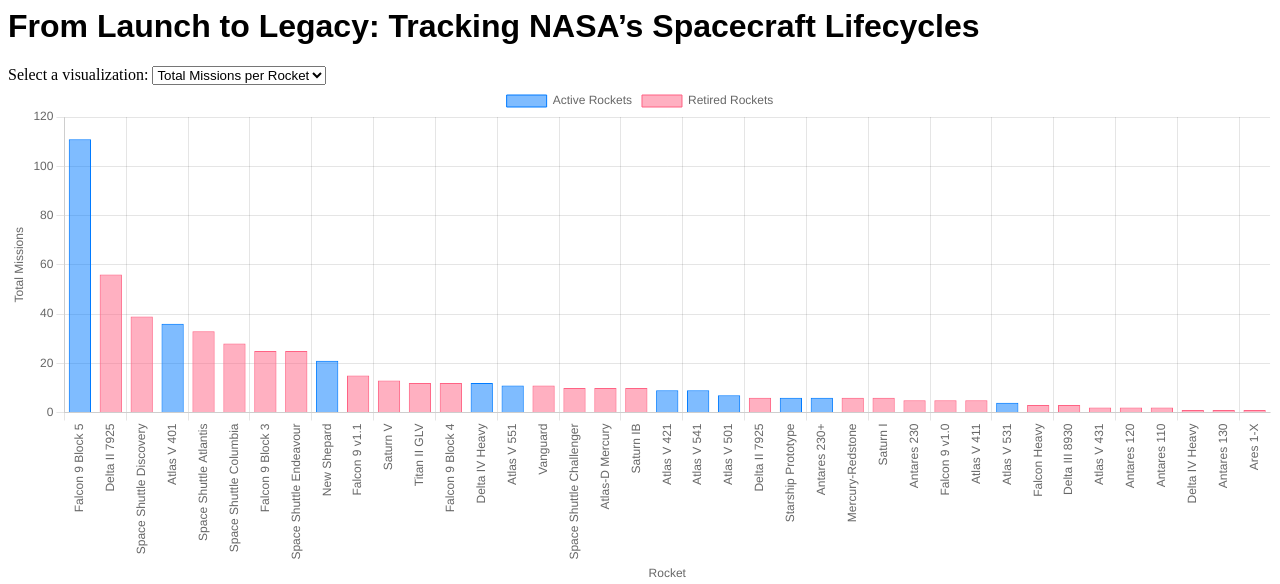
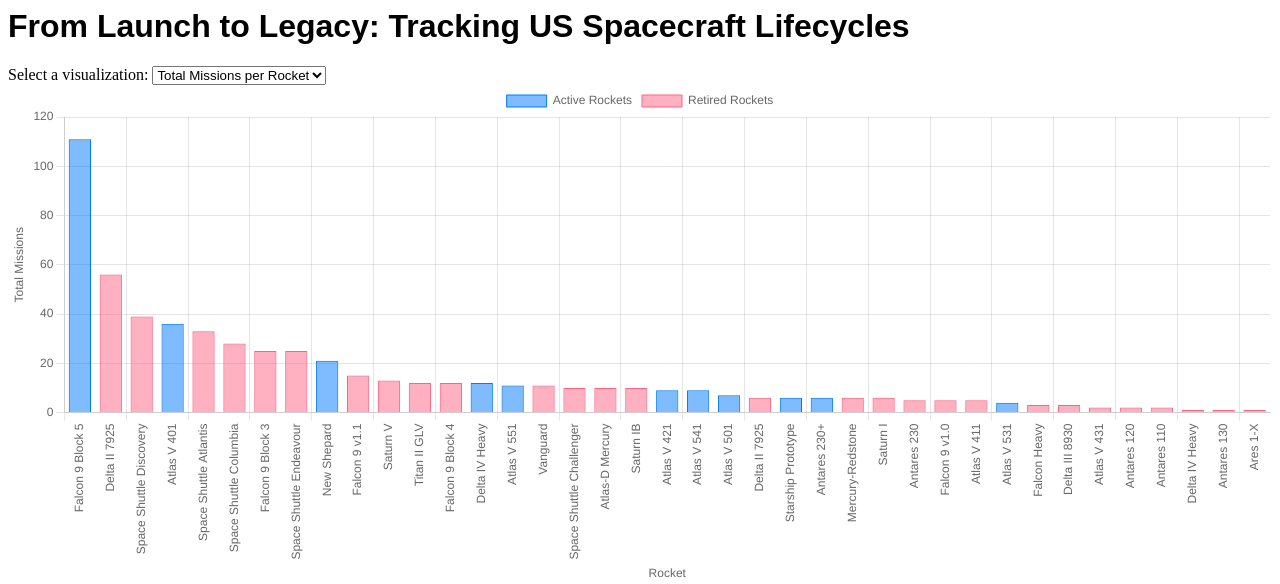
Before and after one commit to tinpham1/Project-3, a Flask app: page / in a window 1280 px wide. Shown: the top 584 px of the page. Run offline with Flask 3, Linux system fonts and the light colour scheme; data comes from the database, SQL or seed files in the repository.

Commit message:
minor text edits

```diff
--- a/tin/templates/index.html
+++ b/tin/templates/index.html
@@ -9,7 +9,7 @@
 <link rel="stylesheet" href="{{ url_for('static', filename='style.css') }}">
 </head>
 <body>
-    <h1>From Launch to Legacy: Tracking NASA’s Spacecraft Lifecycles</h1>
+    <h1>From Launch to Legacy: Tracking US Spacecraft Lifecycles</h1>
 
     <label for="charSelect">Select a visualization:</label>
     <select id="charSelect">
```
